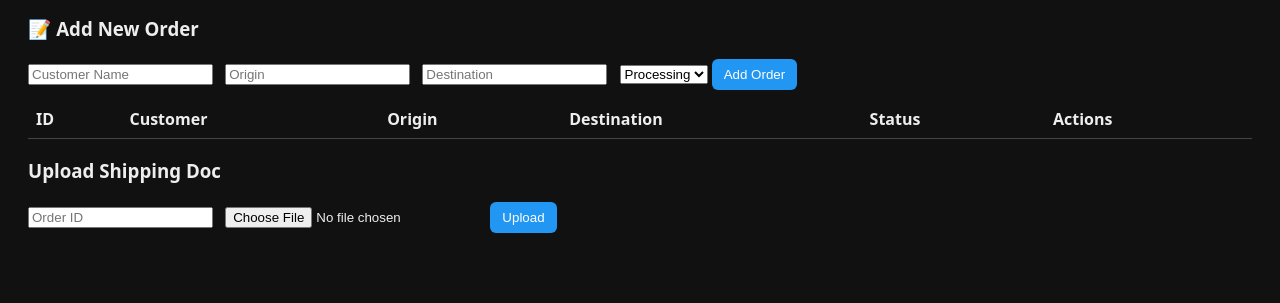
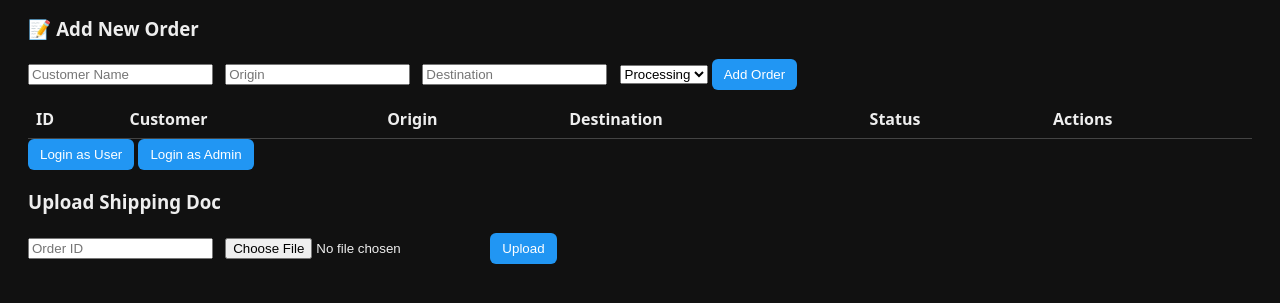
Before and after one commit to supriyaa9705/transportation-orders, a website: page public/index.html in a window 1280 px wide. Shown: the part 121-424 px from the top of the page. Drawn offline with Linux system fonts and the light colour scheme; no server answers.

Commit message:
Update index.html

```diff
--- a/public/index.html
+++ b/public/index.html
@@ -28,6 +28,11 @@
     <thead><tr><th>ID</th><th>Customer</th><th>Origin</th><th>Destination</th><th>Status</th><th>Actions</th></tr></thead>
     <tbody id="orders-body"></tbody>
   </table>
+<div>
+  <button onclick="setRole('user')">Login as User</button>
+  <button onclick="setRole('admin')">Login as Admin</button>
+  <span id="roleDisplay" style="margin-left: 20px;"></span>
+</div>
 
   <h3>Upload Shipping Doc</h3>
   <input id="orderIdUpload" type="number" placeholder="Order ID">
```
